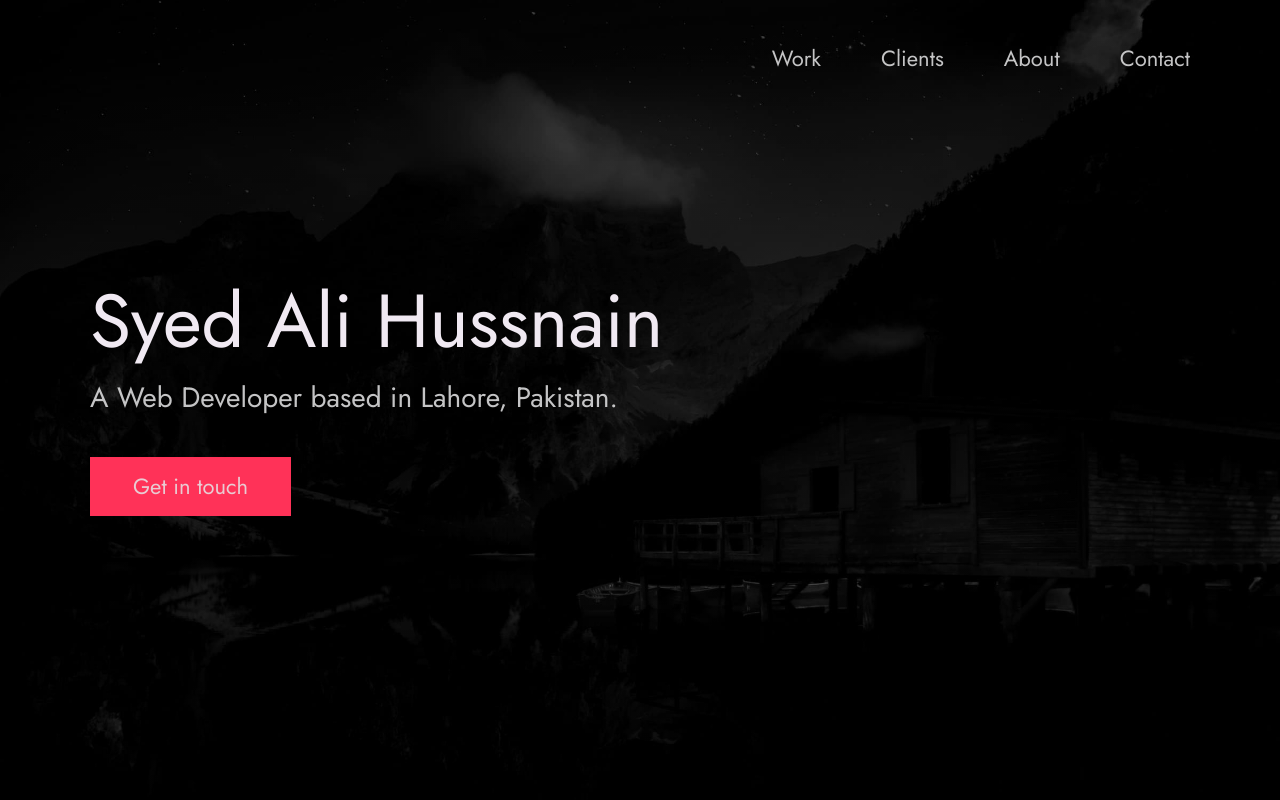
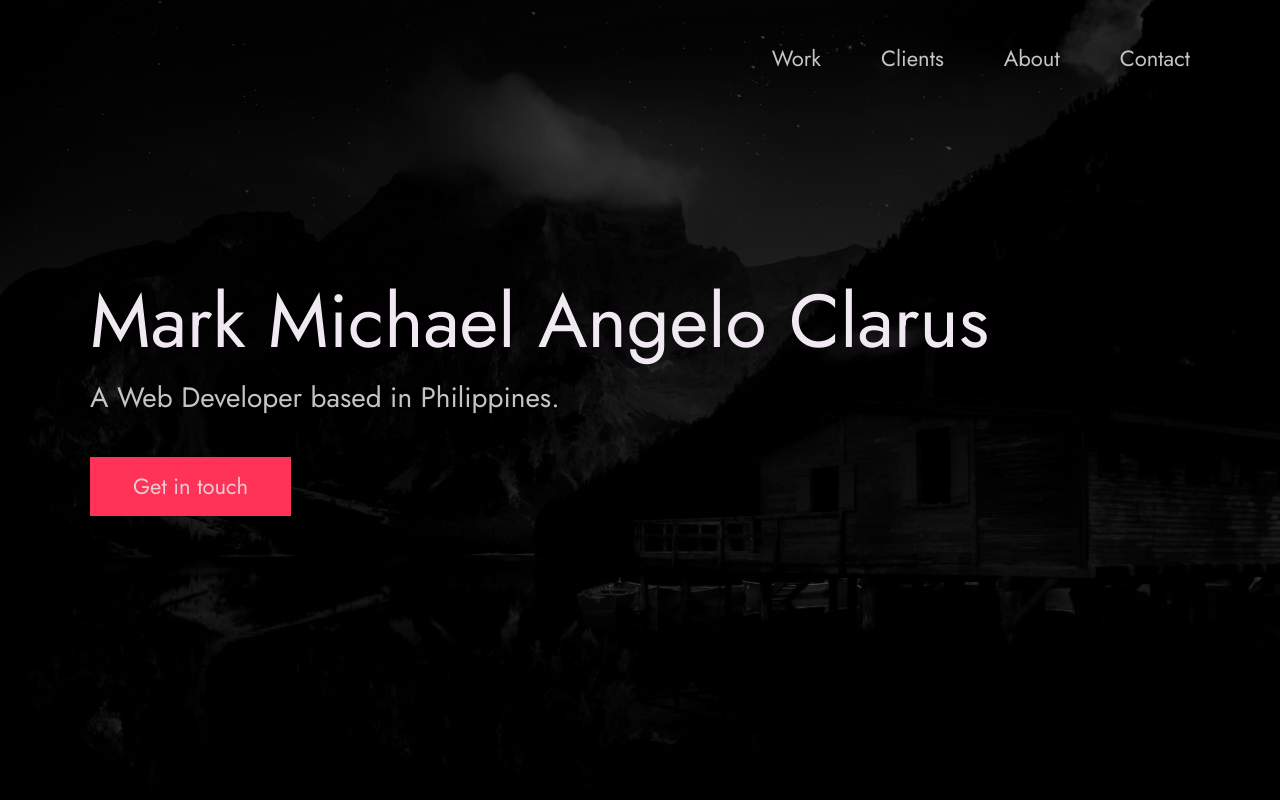
Before and after one commit to markclarus1990/github-portfolio, a plain HTML site: page index.html in a window 1280 px wide. Shown: the top 800 px of the page. Drawn offline with Linux system fonts and the light colour scheme.

Commit message:
changes span

```diff
--- a/index.html
+++ b/index.html
@@ -29,7 +29,7 @@
 
   <meta name="description" content="Add small description of yourslef.">
   <!-- Add some coding keywords below, Ex: (React, CSS etc) -->
-  <meta name="keywords" content="Put your name, skills and some coding keywords" />
+  <meta name="keywords" content="Mark Clarus, Web developer, Mobile Developer, C# Developer" />
   <link rel="stylesheet" href="index.css" />
 </head>
 
@@ -56,10 +56,10 @@
       <div class="header__text">
         <h1 class="heading-primary">
           <!-- Replace the following name with your name -->
-          <span>Syed Ali Hussnain</span>
+          <span>Mark Michael Angelo Clarus</span>
         </h1>
         <!-- Put a small paragraph about yourself -->
-        <p>A Web Developer based in Lahore, Pakistan.</p>
+        <p>A Web Developer based in Philippines.</p>
         <a href="#contact" class="btn btn--pink">Get in touch</a>
       </div>
     </div>
```
